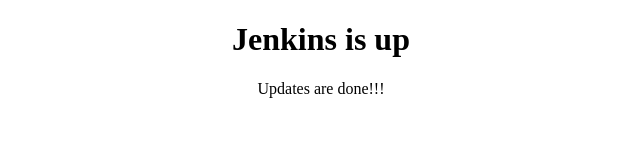
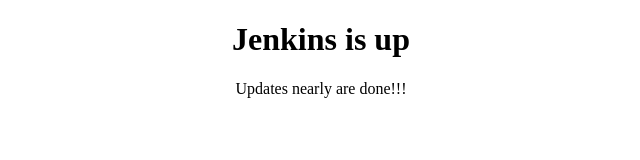
Before and after one commit to pgdai08/acts-lms, a plain HTML site: page index.html in a window 1280 px wide. Shown: the full height of the page, 319-959 px from the left. Drawn offline with Linux system fonts and the light colour scheme.

Commit message:
3rd commit in local

```diff
--- a/index.html
+++ b/index.html
@@ -8,7 +8,7 @@
 <body>
     <center>
         <h1>Jenkins is up</h1>
-	Updates are done!!!
+	Updates nearly are done!!!
     </center>
 </body>
 </html>
```
